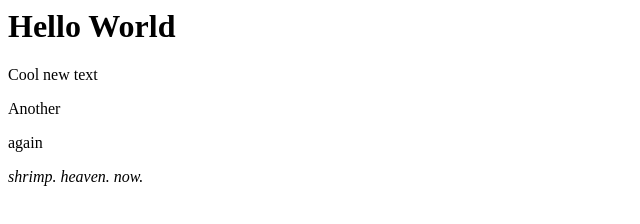
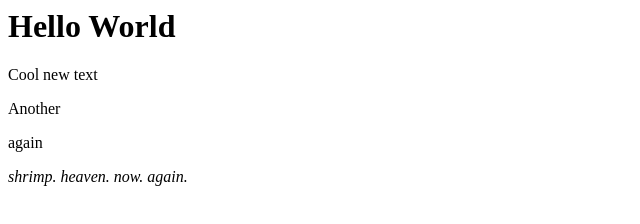
Before and after one commit to thegreatyuke42/testing, a plain HTML site: page index.html in a window 1280 px wide. Shown: the full height of the page, 0-640 px from the left. Drawn offline with Linux system fonts and the light colour scheme.

Commit message:
New update

```diff
--- a/index.html
+++ b/index.html
@@ -7,7 +7,7 @@
       again
     </p>
     <em>
-      shrimp. heaven. now.
+      shrimp. heaven. now. again.
     </em>
   </body>
 </html>
```
